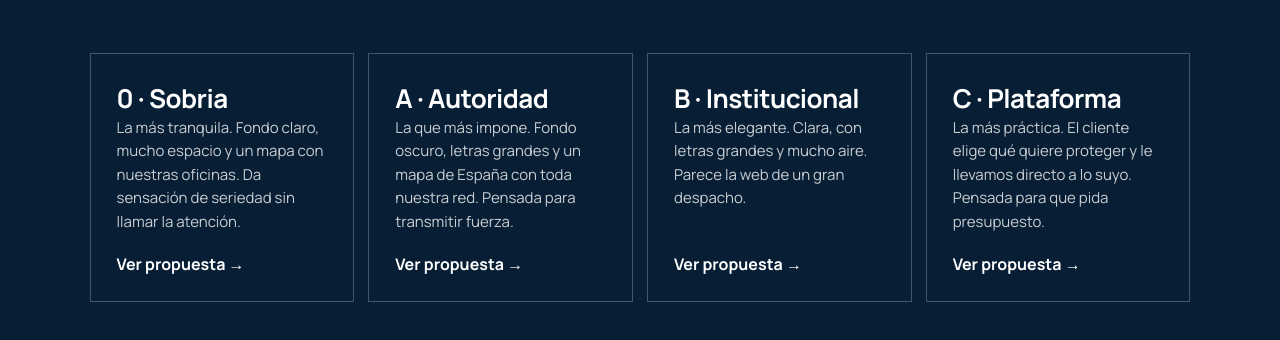
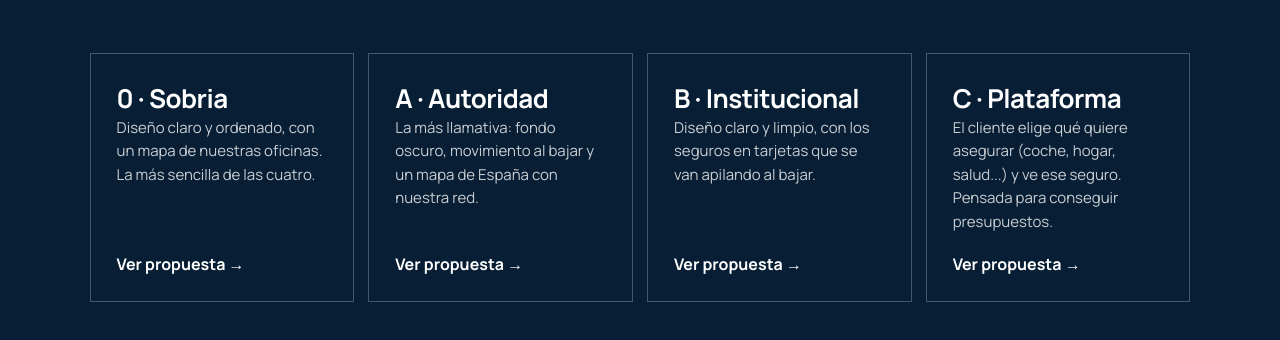
Before and after one commit to cascudo26/cascudo-propuestas-web, a plain HTML site: page index.html in a window 1280 px wide. Shown: the part 382-722 px from the top of the page. Drawn offline with Linux system fonts and the light colour scheme.

Commit message:
Textos del indice elegidos por el cliente
Co-Authored-By: Claude Sonnet 5.5 <noreply@anthropic.com>

```diff
--- a/index.html
+++ b/index.html
@@ -12,8 +12,8 @@ a:hover{background:#fff;color:#0B2B47}a b{font-size:26px;letter-spacing:-.02em}a
 <h1>Propuestas para la nueva web</h1>
 <p class="s">Cuatro formas distintas de presentar Cascudo. En todas están nuestros textos y nuestras fotos; lo que cambia es el estilo. Se ven mejor desde un ordenador.</p>
 <div class="g">
-<a href="propuesta-0-v3-sobria.html"><div><b>0 · Sobria</b><br><span>La más tranquila. Fondo claro, mucho espacio y un mapa con nuestras oficinas. Da sensación de seriedad sin llamar la atención.</span></div><i>Ver propuesta →</i></a>
-<a href="propuesta-A-autoridad.html"><div><b>A · Autoridad</b><br><span>La que más impone. Fondo oscuro, letras grandes y un mapa de España con toda nuestra red. Pensada para transmitir fuerza.</span></div><i>Ver propuesta →</i></a>
-<a href="propuesta-B-institucional.html"><div><b>B · Institucional</b><br><span>La más elegante. Clara, con letras grandes y mucho aire. Parece la web de un gran despacho.</span></div><i>Ver propuesta →</i></a>
-<a href="propuesta-C-plataforma.html"><div><b>C · Plataforma</b><br><span>La más práctica. El cliente elige qué quiere proteger y le llevamos directo a lo suyo. Pensada para que pida presupuesto.</span></div><i>Ver propuesta →</i></a>
+<a href="propuesta-0-v3-sobria.html"><div><b>0 · Sobria</b><br><span>Diseño claro y ordenado, con un mapa de nuestras oficinas. La más sencilla de las cuatro.</span></div><i>Ver propuesta →</i></a>
+<a href="propuesta-A-autoridad.html"><div><b>A · Autoridad</b><br><span>La más llamativa: fondo oscuro, movimiento al bajar y un mapa de España con nuestra red.</span></div><i>Ver propuesta →</i></a>
+<a href="propuesta-B-institucional.html"><div><b>B · Institucional</b><br><span>Diseño claro y limpio, con los seguros en tarjetas que se van apilando al bajar.</span></div><i>Ver propuesta →</i></a>
+<a href="propuesta-C-plataforma.html"><div><b>C · Plataforma</b><br><span>El cliente elige qué quiere asegurar (coche, hogar, salud...) y ve ese seguro. Pensada para conseguir presupuestos.</span></div><i>Ver propuesta →</i></a>
 </div></body></html>
```
